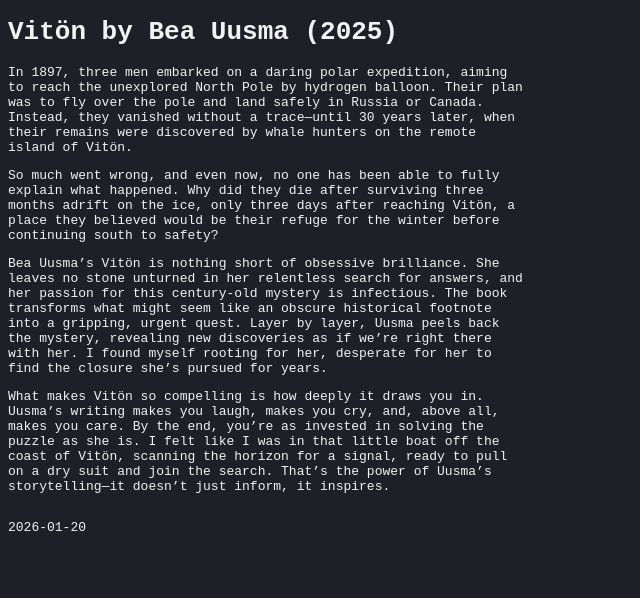
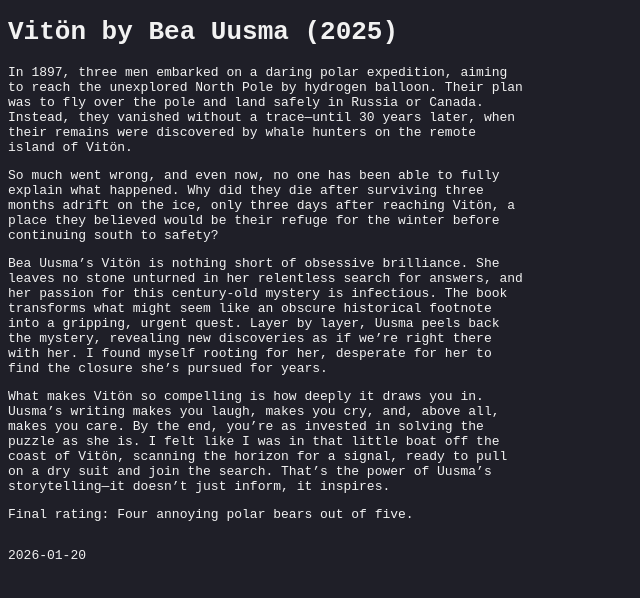
Before and after one commit to s-estay/s-estay.github.io, a Jekyll site: the page built from _posts/2026-01-20-vitön.md, in a window 1280 px wide. Shown: the top 598 px of the page, without its empty margins (0-640 px from the left). Built offline with Jekyll 4.4.1, drawn with Linux system fonts in a browser that asks for light colours.

Commit message:
vitön add rating

```diff
--- a/_posts/2026-01-20-vitön.md
+++ b/_posts/2026-01-20-vitön.md
@@ -11,3 +11,5 @@ So much went wrong, and even now, no one has been able to fully explain what hap
 Bea Uusma’s Vitön is nothing short of obsessive brilliance. She leaves no stone unturned in her relentless search for answers, and her passion for this century-old mystery is infectious. The book transforms what might seem like an obscure historical footnote into a gripping, urgent quest. Layer by layer, Uusma peels back the mystery, revealing new discoveries as if we’re right there with her. I found myself rooting for her, desperate for her to find the closure she’s pursued for years.
 
 What makes Vitön so compelling is how deeply it draws you in. Uusma’s writing makes you laugh, makes you cry, and, above all, makes you care. By the end, you’re as invested in solving the puzzle as she is. I felt like I was in that little boat off the coast of Vitön, scanning the horizon for a signal, ready to pull on a dry suit and join the search. That’s the power of Uusma’s storytelling—it doesn’t just inform, it inspires.
+
+Final rating: Four annoying polar bears out of five.
```
